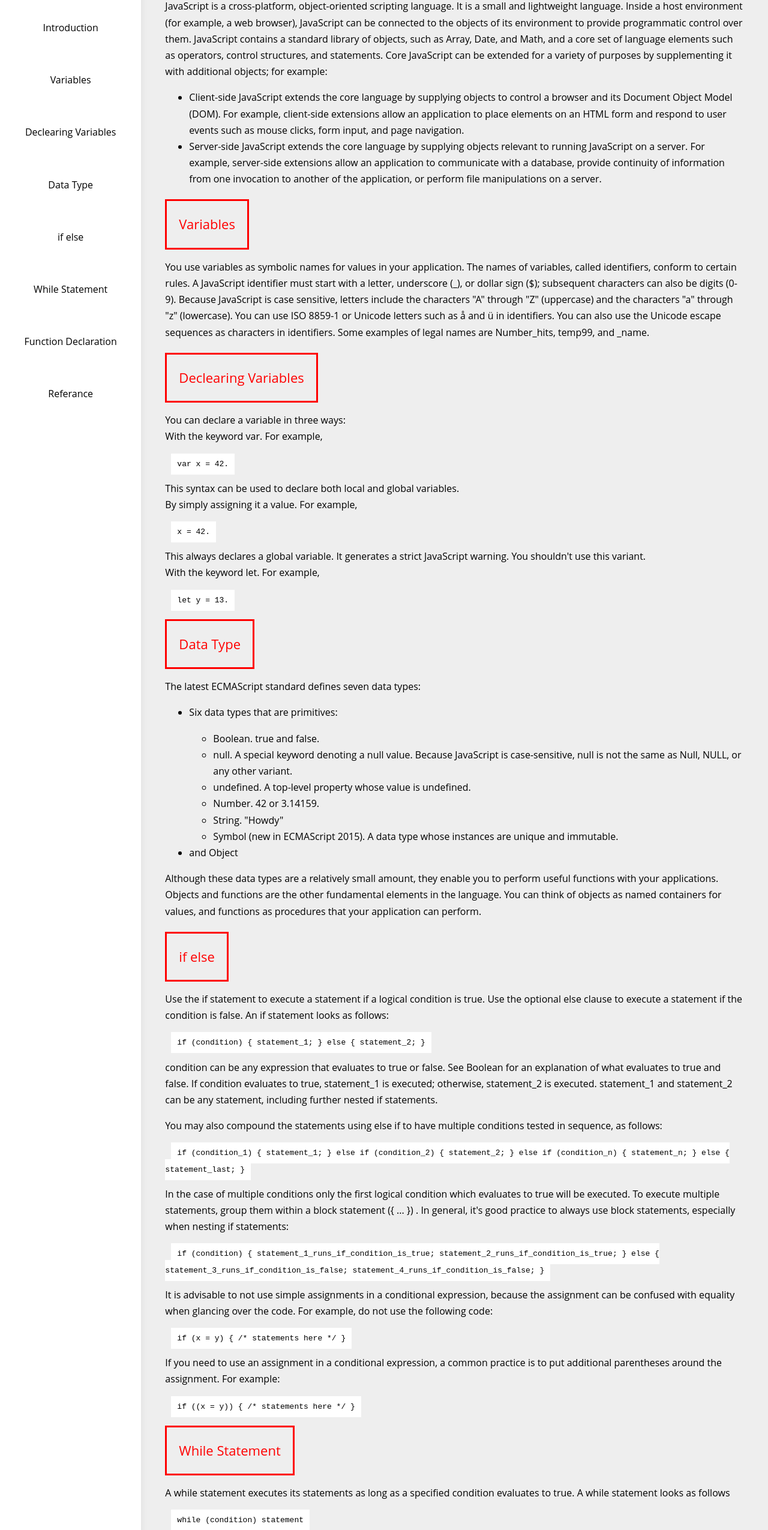
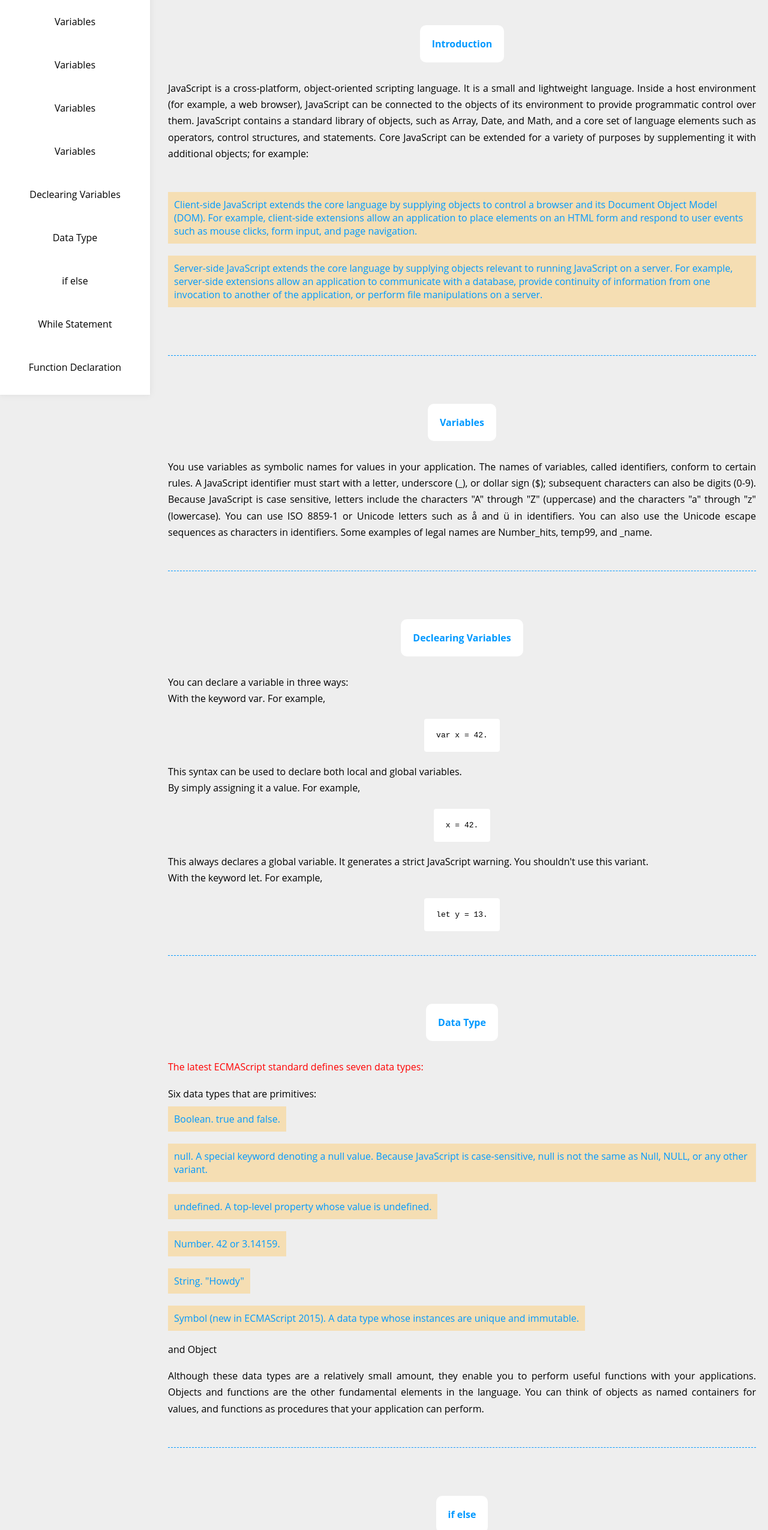
Before and after one commit to ahmedsamir45/Technical_Documentation_Page, a plain HTML site: page index.html in a window 1280 px wide. Shown: the part 142-2692 px from the top of the page at 60% size. Drawn offline with Linux system fonts and the light colour scheme.

Commit message:
improvements

```diff
--- a/index.html
+++ b/index.html
@@ -9,8 +9,11 @@
 <body>
     <div class="page">
     <nav id="navbar">
-            <header><h3>JS Documentation</h3></header>
+        <h3>Docs</h3>
         <a href="#Introduction" class="nav-link">Introduction</a>
+        <a href="#Variables" class="nav-link">Variables</a>
+        <a href="#Variables" class="nav-link">Variables</a>
+        <a href="#Variables" class="nav-link">Variables</a>
         <a href="#Variables" class="nav-link">Variables</a>
         <a href="#Declearing_Variables" class="nav-link">Declearing Variables</a>
         <a href="#Data_Type" class="nav-link">Data Type</a>
@@ -18,14 +21,13 @@
         <a href="#While_Statement" class="nav-link">While Statement</a>
         <a href="#Function_Declaration" class="nav-link">Function Declaration</a>
         <a href="#Referance" class="nav-link">Referance</a>
+    </nav>
 
 
-        </nav>
-
     <main id="main-doc">
-
+<h2 class="title">JavaScript Documentation</h2>
         <section class="main-section" id="Introduction">
-            <header>Introduction</header>
+            <h4>Introduction</h4>
             <p>
                 JavaScript is a cross-platform, object-oriented scripting language. It is a small and lightweight language. Inside a host environment (for example, a web browser), JavaScript can be connected to the objects of its environment to provide programmatic control over them.
 
@@ -40,7 +42,7 @@ JavaScript contains a standard library of objects, such as Array, Date, and Math
         </section>
 
         <section class="main-section" id="Variables">
-            <header>Variables</header>
+            <h4>Variables</h4>
             <p>
                 You use variables as symbolic names for values in your application. The names of variables, called identifiers, conform to certain rules.
 
@@ -51,7 +53,7 @@ You can use ISO 8859-1 or Unicode letters such as å and ü in identifiers. You
         </section>
 
         <section class="main-section" id="Declearing_Variables">
-            <header>Declearing Variables</header>
+            <h4>Declearing Variables</h4>
             <p>
                 You can declare a variable in three ways:</br>
 With the keyword var. For example,
@@ -68,12 +70,12 @@ With the keyword var. For example,
         </section>
 
         <section class="main-section" id="Data_Type">
-            <header>Data Type</header>
-            <p>
+            <h4>Data Type</h4>
+            <p class="second-title">
                 The latest ECMAScript standard defines seven data types:
             </p>
-        <ul>
-            <li><p>Six data types that are primitives:</p>
+            <div class="second-section">
+            Six data types that are primitives:
                 <ul>
                     <li>Boolean. true and false.</li>
                     <li>null. A special keyword denoting a null value. Because JavaScript is case-sensitive, null is not the same as Null, NULL, or any other variant.</li>
@@ -82,9 +84,9 @@ With the keyword var. For example,
                     <li>String. "Howdy"</li>
                     <li>Symbol (new in ECMAScript 2015). A data type whose instances are unique and immutable.</li>
                 </ul>
-            </li>
-            <li>and Object</li>
-        </ul>
+
+        and Object
+    </div>
         <p>
             Although these data types are a relatively small amount, they enable you to perform useful functions with your applications.
              Objects and functions are the other fundamental elements in the language.
@@ -93,20 +95,34 @@ With the keyword var. For example,
         </section>
 
         <section class="main-section" id="if_else">
-            <header>if else</header>
+            <h4>if else</h4>
             <p>
                 Use the if statement to execute a statement if a logical condition is true.
                  Use the optional else clause to execute a statement if the condition is false. An if statement looks as follows:
             </p>
-            <code>if (condition) { statement_1; } else { statement_2; }</code>
+            <code><span>if (condition) { statement_1; }</span>else { statement_2; }</code>
             <p>
                 condition can be any expression that evaluates to true or false. See Boolean for an explanation of what evaluates to true and false. If condition evaluates to true,
                 statement_1 is executed; otherwise, statement_2 is executed. statement_1 and statement_2 can be any statement, including further nested if statements.
             </p>
             <p>You may also compound the statements using else if to have multiple conditions tested in sequence, as follows:</p>
             <code>
-                if (condition_1) { statement_1; } else if (condition_2) {
-                statement_2; } else if (condition_n) { statement_n; } else {
+                <span>
+                if (condition_1) {
+                        statement_1;
+                    }
+                </span>
+                <span>
+                else if (condition_2) {
+                    statement_2;
+                }
+                </span>
+            <span>
+                else if (condition_n) {
+                    statement_n;
+                }
+            </span>
+                else {
                 statement_last; }
             </code>
             <p>
@@ -114,10 +130,16 @@ With the keyword var. For example,
                  group them within a block statement ({ ... }) . In general, it's good practice to always use block statements, especially when nesting if statements:
             </p>
             <code>
-                if (condition) { statement_1_runs_if_condition_is_true;
-                    statement_2_runs_if_condition_is_true; } else {
-                    statement_3_runs_if_condition_is_false;
-                    statement_4_runs_if_condition_is_false; }
+                <span>
+                if (condition) {
+                    statement_1_runs_if_condition_is_true;
+                    <span>....</span>
+                }
+            </span>
+                     else {
+                    statement_2_runs_if_condition_is_false;
+                    <span>....</span>
+                 }
             </code>
             <p>
                 It is advisable to not use simple assignments in a conditional expression,
@@ -128,7 +150,7 @@ With the keyword var. For example,
             <code>if ((x = y)) { /* statements here */ }</code>
         </section>
         <section class="main-section" id="While_Statement">
-            <header>While Statement</header>
+            <h4>While Statement</h4>
             <p>
                 A while statement executes its statements as long as a specified condition evaluates to true. A while statement looks as follows
             </p>
@@ -147,7 +169,7 @@ With the keyword var. For example,
 
             <code>var n = 0; var x = 0; while (n < 3) { n++; x += n; }</code>
 
-                <p>With each iteration, the loop increments n and adds that value to x. Therefore, x and n take on the following values:</p>
+                <p class="second-title">With each iteration, the loop increments n and adds that value to x. Therefore, x and n take on the following values:</p>
                 <ul>
                     <li>After the first pass: n = 1 and x = 1</li>
                     <li>After the second pass: n = 2 and x = 3</li>
@@ -158,8 +180,8 @@ With the keyword var. For example,
         </section>
 
         <section class="main-section" id="Function_Declaration">
-            <header>Function Declaration</header>
-            <p>
+            <h4>Function Declaration</h4>
+            <p class="second-title">
                 A function definition (also called a function declaration, or function statement) consists of the function keyword, followed by:
             </p>
             <ul>
@@ -179,7 +201,7 @@ With the keyword var. For example,
         </section>
 
         <section class="main-section" id="Referance">
-            <header>Referance</header>
+            <h4>Referance</h4>
             <p>
 
                     All the documentation in this page is taken from <a href="https://developer.mozilla.org/en-US/docs/Web/JavaScript/Guide">MDN</a>
--- a/styles.css
+++ b/styles.css
@@ -1,17 +1,24 @@
+*{
+    box-sizing: border-box;
+    margin: 0;
+    padding: 0;
+}
+:root{
+    --width-nav:250px;
+}
+
 body {
     font-family: "Open Sans",sans-serif;
-    margin: 0;
     background-color: #eee;
-    line-height: 1.7;
+
 }
 
-*{
-    box-sizing: border-box;
-}
 
 .page{
-    min-height: 100vh;
+    /* min-height: 100vh; */
     display: flex;
+    flex-direction: row;
+    flex-wrap: wrap;
 }
 
 #main-doc{
@@ -21,34 +28,52 @@ body {
 }
 
 nav{
-    width: 250px;
+    width: var(--width-nav);
     box-shadow: 0 0 10px #ddd;
-    position: relative;
+    position: fixed;
+    top: 0;
+    left: 0;
+    height: 100vh;
     background-color: white;
+    padding: 10px ;
+    overflow-y: auto;
+}
+
+
+.title {
+    color:rgb(60, 16, 255) ;
+    font-size: 25px;
+    text-align: center;
+    margin: 20px auto;
+    background-color: white;
+    width: fit-content;
     padding: 20px;
 }
 
+#main-doc{
+    /* padding: 20px;
+    margin: 20px; */
+    margin-left: calc(var(--width-nav) + 10px);
+    padding: 20px;
+}
+nav h3{
+    text-align: center;
+    margin: 10px auto;
+    background-color: #eee;
+    width: fit-content;
+    padding: 10px;
+    border-radius: 10px;
 
-nav h3 {
-    color:red ;
-    font-size: 25px;
-    text-align: center;
 }
-
-#main-doc{
-    padding: 20px;
-    margin: 20px;
-}
-
 nav a {
 
     display: block;
-    margin: 20px auto;
+    margin: 10px auto;
     text-align: center;
     text-decoration: none;
     padding: 20px;
     border-radius: 50px;
-    transition: 1s;
+    transition: .2s;
     color: black;
 }
 /* nav a:hover,  */
@@ -56,24 +81,87 @@ nav a:hover {
     background-color: rgb(225, 214, 214);
 }
 
-#main-doc header {
-    font-size: 22px;
-    color: red;
+#main-doc h4 {
+    color: rgb(0, 153, 255);
     padding: 20px;
     width: fit-content;
-    border: solid ;
+    margin: 20px auto;
+    background-color: white;
+    border-radius: 10px;
 }
 code{
     background-color: white;
-    padding: 10px;
-    margin: 10px;
+    display: block;
+    width: fit-content;
+    padding: 20px;
+    margin: 10px auto;
+    border-radius: 4px;
+}
+span{
+    display: block;
 }
 section{
-    margin-bottom: 20px;
+    margin-bottom: 30px;
+    padding: 30px 0;
+}
+section:not(:last-of-type){
+    border-bottom: 1px dashed rgb(0, 153, 255);
+}
+section p {
+    text-align: justify;
+    padding: 10px 0;
+    margin: 10px auto;
+    line-height: 1.7;
+    display: flex;
+    flex-wrap: wrap;
+    gap: 20px;
+}
+.second-title{
+    color: red;
+}
+.second-section{
+    background-color: #eee;
 }
 
 @media (max-width:770px){
+    :root{
+        --width-nav:50px;
+    }
     nav{
-        display: none;
+       width: var(--width-nav);
     }
+
+    nav:hover{
+        width: 250px;
+    }
+    nav a {
+
+        display: block;
+        margin: 10px auto;
+        text-align: center;
+        text-decoration: none;
+        padding: 10px;
+        border-radius: 50px;
+        transition: .2s;
+        color: black;
+        overflow: hidden;
+    }
+    #main-doc{
+        margin-left: var(--width-nav);
+    }
+
 }
+
+ul{
+    list-style: none;
+    margin: 0;
+    padding: 0;
+    margin-top: 10px;
+}
+ul li{
+    margin-bottom: 20px;
+    color: rgb(0, 153, 255);
+    padding: 10px;
+    background-color: wheat;
+    width: fit-content;
+}
```
Lines whose indentation alone changed are shown as unchanged.
